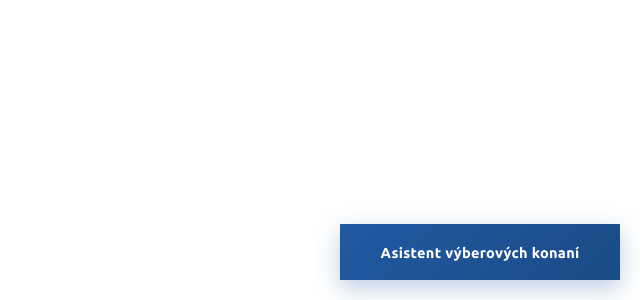
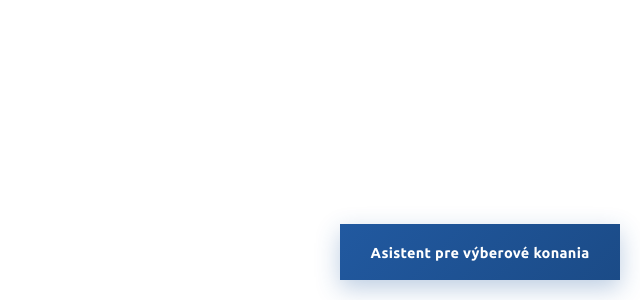
Before and after one commit to Marceleanos27/FIFUK-Chatbot, a website: page index.html in a window 1280 px wide. Shown: the part 500-800 px from the top of the page, 640-1280 px from the left. Drawn offline with nearby package versions, Linux system fonts and the light colour scheme; no server answers.

Commit message:
zmena nazvu

```diff
--- a/index.html
+++ b/index.html
@@ -26,7 +26,7 @@
           <div class="status-indicator"></div>
         </div>
         <div class="user-details">
-          <div class="user-name">Asistent výberových konaní</div>
+          <div class="user-name">Asistent pre výberové konania</div>
           <div class="user-status">Online</div>
         </div>
       </div>
@@ -41,7 +41,7 @@
 
     <!-- Header pre zatvorený stav -->
     <div id="chatbot-header-closed" onclick="toggleChatbot()" style="display: none;">
-      <span class="closed-bot-text">Asistent výberových konaní</span>
+      <span class="closed-bot-text">Asistent pre výberové konania</span>
     </div>
 
     <div id="chatbot-body">
@@ -53,7 +53,7 @@
         <button onclick="sendMessage()"><i class="fas fa-paper-plane"></i></button>
       </div>
       <div id="chatbot-footer">
-        Made by <a href="https://ragnetiq.com/" target="_blank" rel="noopener noreferrer">Ragnetiq</a>
+        Vyrobil <a href="https://ragnetiq.com/" target="_blank" rel="noopener noreferrer">Ragnetiq</a>
       </div>
     </div>
   </div>
```
